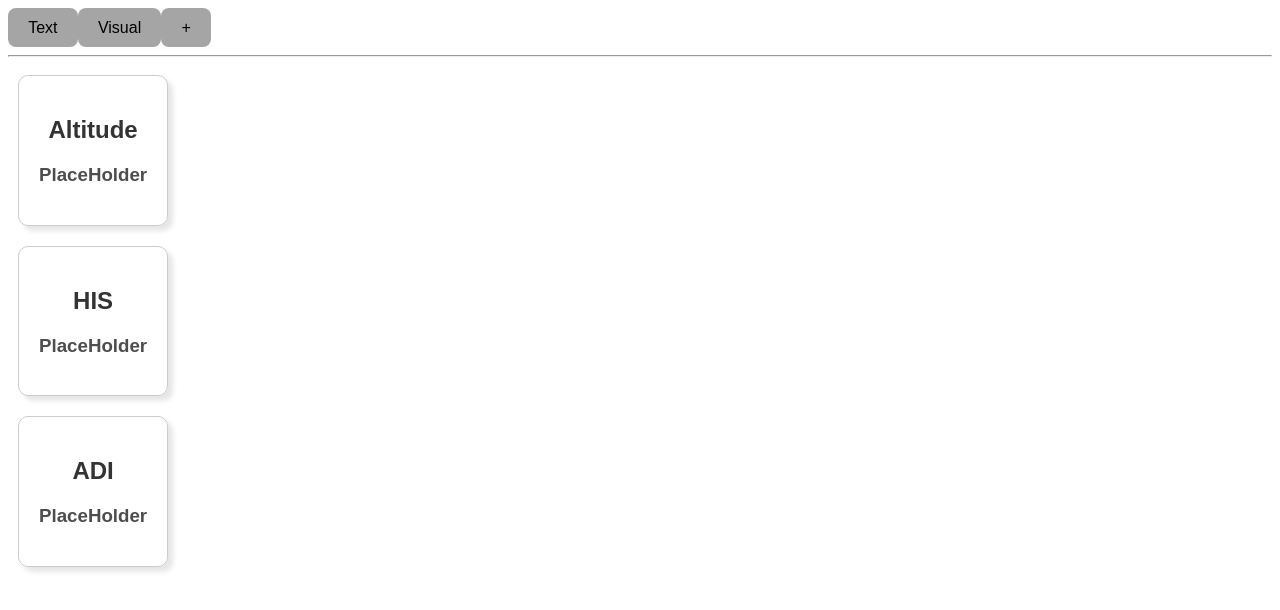
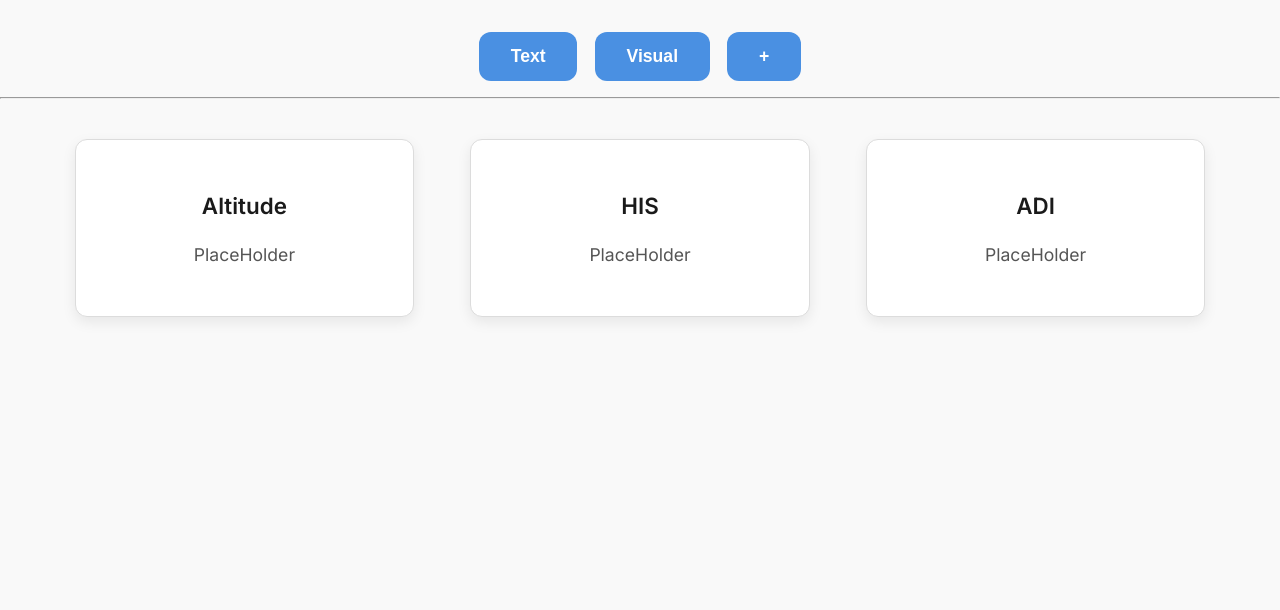
Before and after one commit to ilay030106/IAF_Project, a React (Vite) app in the folder IAF_Project/: page / in a window 1280 px wide. Shown: the top 610 px of the page. Built offline with nearby package versions, Linux system fonts and the light colour scheme.

Commit message:
refactor Header component structure and enhance styling; implement dynamic rendering for text blocks

```diff
--- a/IAF_Project/src/Header.jsx
+++ b/IAF_Project/src/Header.jsx
@@ -1,12 +1,12 @@
 function Header() {
   return (
     <header>
-      <span>
+      <div className="Header">
         <button id="text">Text</button>
         <button id="Visual">Visual</button>
         <button id="AddNew">+</button>
-      </span>
-      <hr></hr>
+      </div>
+      <hr />
     </header>
   );
 }
--- a/IAF_Project/src/index.css
+++ b/IAF_Project/src/index.css
@@ -1,40 +1,78 @@
+@import url("https://fonts.googleapis.com/css2?family=Inter:wght@400;600;700&display=swap");
+
+body {
+  font-family: "Inter", "Segoe UI", Roboto, Helvetica, Arial, sans-serif;
+  font-size: 16px;
+  line-height: 1.6;
+  color: #1e1e1e;
+  margin: 0;
+  padding: 0;
+  background-color: #f9f9f9;
+  text-align: center;
+}
 button {
-  border-radius: 8px;
-  border: 1px solid transparent;
-  padding: 0.6em 1.2em;
-  font-size: 1em;
-  font-weight: 500;
-  font-family: sans-serif, Arial, Helvetica;
-  background-color: #a5a5a5;
+  border-radius: 12px;
+  border: none;
+  padding: 0.8em 1.8em; /* slightly bigger */
+  font-size: 1.1em; /* slightly bigger */
+  font-weight: 600;
+  background-color: #4a90e2;
+  color: white;
   cursor: pointer;
-  transition: border-color 0.25s;
+  transition: background-color 0.3s ease, transform 0.2s ease;
+  margin: 0 0.5em;
 }
+
 button:hover {
-  border-color: #ff6464;
+  background-color: #357ab8;
+  transform: translateY(-2px);
 }
+
 button:focus,
 button:focus-visible {
-  outline: 4px auto -webkit-focus-ring-color;
+  outline: 3px solid #82b1ff;
+  outline-offset: 2px;
+}
+
+.Header {
+  display: flex;
+  justify-content: center;
+  align-items: center;
+  margin: 2em 0 1em;
+}
+.cards-container {
+  display: flex;
+  flex-wrap: wrap;
+  justify-content: center;
+  gap: 1.5em;
+  padding: 1em;
 }
 
 .card {
-  border: 1px solid hsl(0, 0%, 80%);
-  border-radius: 10px;
-  box-shadow: 5px 5px 5px hsla(0, 0%, 0%, 0.1);
-  padding: 20px;
-  margin: 10px;
+  border: 1px solid #dcdcdc;
+  border-radius: 12px;
+  box-shadow: 0 5px 14px rgba(0, 0, 0, 0.08);
+  padding: 1.8em;
+  margin: 1em;
   text-align: center;
-  max-width: 250px;
-  display: inline-block;
+  width: 280px;
+  background-color: #ffffff;
+  transition: transform 0.2s ease;
+}
+
+.card:hover {
+  transform: translateY(-4px);
 }
 
 .card .data-title {
-  font-family: sans-serif, Arial, Helvetica;
-  margin: 50;
+  font-size: 1.4em;
+  font-weight: 600;
+  margin-bottom: 0.4em;
+  color: #1a1a1a;
+}
 
-  color: hsl(0, 0%, 20%);
+.card .data-info {
+  font-size: 1.1em;
+  font-weight: 400;
+  color: #555555;
 }
-.card .data-info {
-  font-family: sans-serif, Arial, Helvetica;
-  color: hsl(0, 0%, 30%);
-}
--- a/IAF_Project/src/textBlocks.jsx
+++ b/IAF_Project/src/textBlocks.jsx
@@ -1,38 +1,24 @@
 function Blocks() {
-  const altitude = "Altitude";
-  const HIS = "HIS";
-  const ADI = "ADI";
+  const instruments = [
+    { label: "Altitude", id: "altitude" },
+    { label: "HIS", id: "HIS" },
+    { label: "ADI", id: "ADI" },
+  ];
+
   return (
-    <>
-      <div className="card">
-        <h2 id="altitude" className="data-title">
-          {altitude}
-        </h2>
-        <h3 id="altitudeVal" className="data-info">
-          PlaceHolder
-        </h3>
-      </div>
-      <br />
-      <div className="card">
-        <h2 id="HIS" className="data-title">
-          {HIS}
-        </h2>
-
-        <h3 id="HIS_Val" className="data-info">
-          PlaceHolder
-        </h3>
-      </div>
-      <br />
-      <div className="card">
-        <h2 id="ADI" className="data-title">
-          {ADI}
-        </h2>
-        <h3 id="ADI_Val" className="data-info">
-          PlaceHolder
-        </h3>
-      </div>
-      <br />
-    </>
+    <div className="cards-container">
+      {instruments.map((inst) => (
+        <div key={inst.id} className="card">
+          <h2 id={inst.id} className="data-title">
+            {inst.label}
+          </h2>
+          <h3 id={`${inst.id}_Val`} className="data-info">
+            PlaceHolder
+          </h3>
+        </div>
+      ))}
+    </div>
   );
 }
+
 export default Blocks;
```
